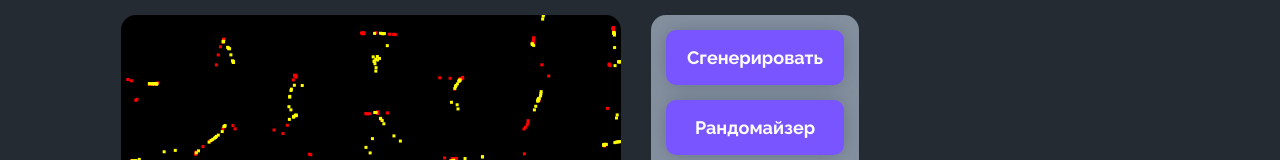
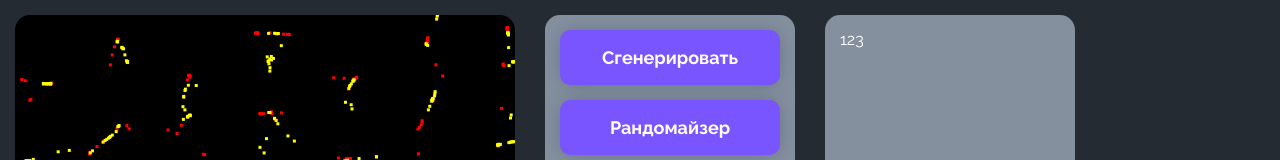
Before and after one commit to lenkinma/life-simulator, a React (Create React App) app: page / in a window 1280 px wide. Shown: the top 160 px of the page. Built offline with nearby package versions, Linux system fonts and the light colour scheme.

Commit message:
add particles settings

```diff
--- a/src/App.js
+++ b/src/App.js
@@ -3,6 +3,7 @@ import React, {useState} from "react";
 import Canvas from "./components/canvas";
 import MainSettings from "./components/mainSettings";
 import Slider from "./components/slider";
+import ParticleSettings from "./components/particleSettings";
 
 function App() {
   const [count, setCount] = useState(0);
@@ -10,17 +11,23 @@ function App() {
   const [particleSpeed, setParticleSpeed] = useState(5);
   const [forceOfGravity, setForceOfGravity] = useState(4);
   const [canvasCleaning, setCanvasCleaning] = useState(true);
+  const [particles, setParticles] = useState([
+    {on: true, color: 'red', amount: 200, with1: 100, with2: 100, with3: 100},
+    {on: true, color: 'blue', amount: 200, with1: 100, with2: 100, with3: 100},
+    {on: true, color: 'green', amount: 200, with1: 100, with2: 100, with3: 100}
+  ]);
 
 
   return (
     <div className="App">
-      <button onClick={() => setCount(prev => prev + 1)}>Счетчик {count}</button>
       <Canvas
         count={count}
         particleSize={particleSize}
         particleSpeed={particleSpeed}
         forceOfGravity={forceOfGravity}
         canvasCleaning={canvasCleaning}
+        particles={particles}
+        setParticles={setParticles}
       />
       <MainSettings
         setCount={setCount}
@@ -33,7 +40,10 @@ function App() {
         canvasCleaning={canvasCleaning}
         setCanvasCleaning={setCanvasCleaning}
       />
-
+      <ParticleSettings
+        particles={particles}
+        setParticles={setParticles}
+      />
     </div>
   );
 }
--- a/src/components/canvas.jsx
+++ b/src/components/canvas.jsx
@@ -1,6 +1,6 @@
 import React, {useEffect, useRef} from 'react';
 
-function Canvas({count, particleSize, particleSpeed, forceOfGravity, canvasCleaning}) {
+function Canvas({count, particleSize, particleSpeed, forceOfGravity, canvasCleaning, particles, setParticles}) {
 	const canvasRef = useRef(null);
 	// const [particles, setParticles] = useState([]);
 
--- /dev/null
+++ b/src/components/particleSettings.jsx
@@ -0,0 +1,13 @@
+import React from 'react';
+
+function ParticleSettings(props) {
+	return (
+		<div className='particle-settings__wrapper'>
+			<div className='red-particle__wrapper'>
+				123
+			</div>
+		</div>
+	);
+}
+
+export default ParticleSettings;
--- a/src/styles/App.scss
+++ b/src/styles/App.scss
@@ -5,6 +5,7 @@
 
 .App {
     display: flex;
+    flex-wrap: wrap;
     //justify-content: center;
     margin: 15px;
     gap: 30px;
@@ -19,6 +20,7 @@ canvas {
     border-radius: 15px;
 }
 .mainSettings__wrapper {
+    min-width: 250px;
     display: flex;
     flex-direction: column;
     gap: 15px;
@@ -76,3 +78,14 @@ canvas {
         box-shadow: 0 0 0 5px $accent-opacity;
     }
 }
+
+
+.particle-settings__wrapper {
+    display: flex;
+    flex-direction: column;
+    gap: 15px;
+    padding: 15px;
+    background-color: $dark-2;
+    border-radius: 15px;
+    min-width: 250px;
+}
```
